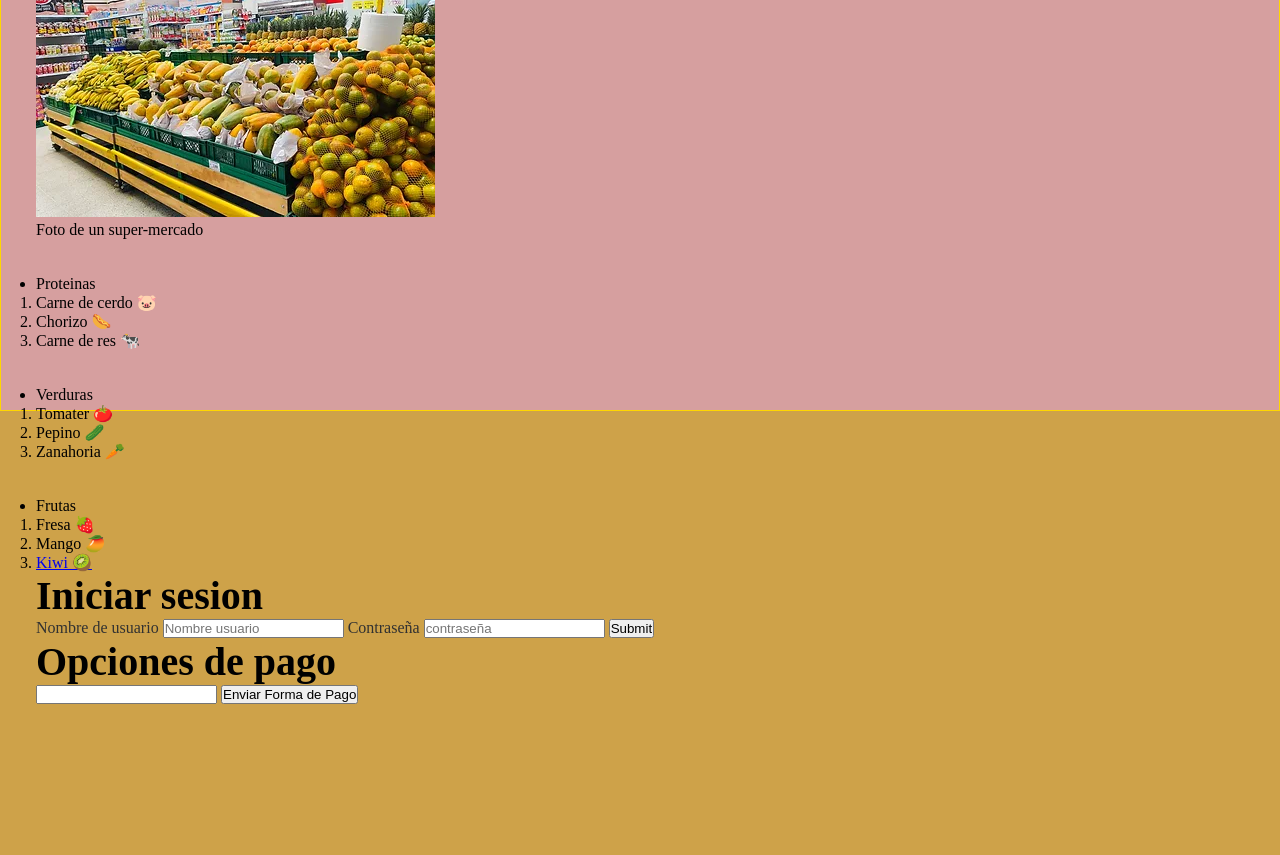
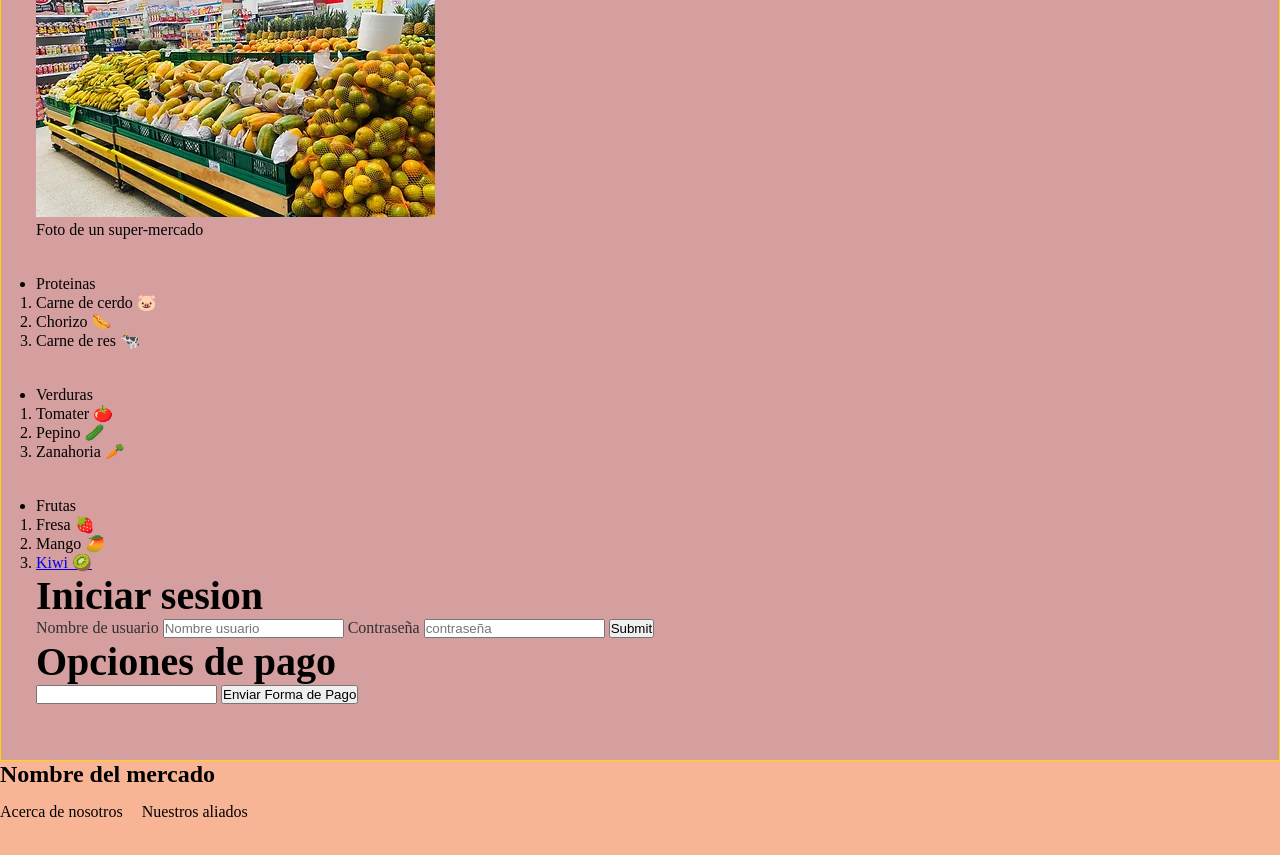
Before and after one commit to FelipeOsorio12/manejo-de-html-y-css, a plain HTML site: page index.html in a window 1280 px wide. Shown: the part 157-1012 px from the top of the page. Before the commit the page ends 861 px from the top, so only its background shows below. Drawn offline with Linux system fonts and the light colour scheme.

Commit message:
footer de la pagina

```diff
--- a/css/style.css
+++ b/css/style.css
@@ -83,8 +83,22 @@ body{
 
 main{
     width: 100%;
-    height: 500px;
+    height: 850px;
     border: 1px solid gold;
     /*padding: 20px Aca estamos haciendo que el padding tenga un tamaño de 20px arriba,abajo,izquierda y derecha*/
     padding: 20px 35px; /* Y aca estamos diciendo que tenga un tamaño de 20px arriba y abajo y de 35px de derecha a izquierda */
 }
+
+.footer-page{
+    width: 100%;
+    height: 100px;
+    background-color: rgb(248, 181, 150);
+
+
+}
+
+.footer-page p{
+    margin-right: 15px;
+    margin-top: 15px;
+    display: inline-block;
+}
--- a/index.html
+++ b/index.html
@@ -138,7 +138,13 @@
     </main>
 
 
-    <footer>
+    <footer class="footer-page">
+
+        <div>
+           <h2> Nombre del mercado </h2>
+           <p> Acerca de nosotros </p>
+           <p> Nuestros aliados</p>
+        </div>
 
     </footer>
 
```
